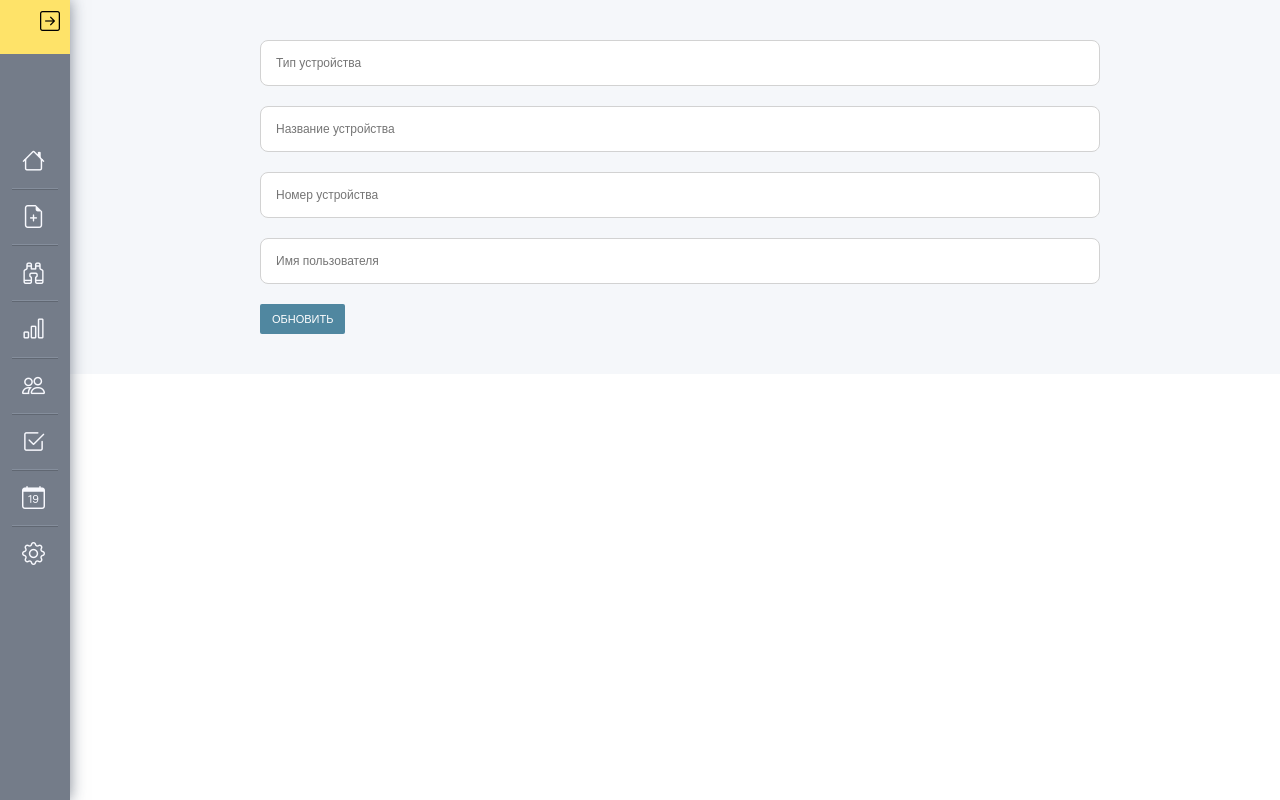
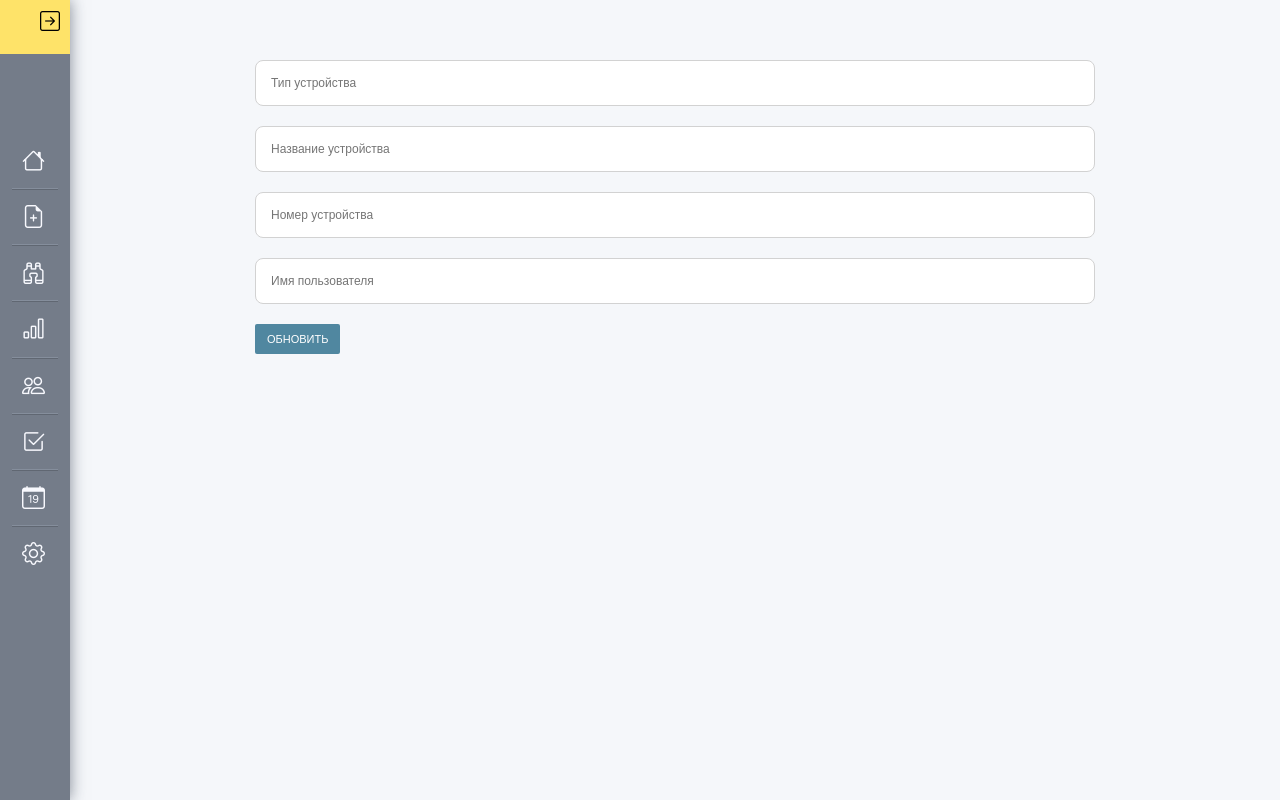
Before and after one commit to bartik369/app, a React (Create React App) app in the folder client/: page /edit_device in a window 1280 px wide. Built offline with nearby package versions, Linux system fonts and the light colour scheme.

Commit message:
all ok, before pagination

```diff
--- a/client/src/App.jsx
+++ b/client/src/App.jsx
@@ -21,11 +21,11 @@ function App() {
     <div className="App">
       <div
         className="menu-container">
-        <SideBar slideActive={setSlideStateContainer} />
+        <SideBar slideContentContainer={setSlideStateContainer} />
       </div>
       <div
-        className={`content-container slider${
-          slideStateContainer === false ? "slider" : ''
+        className={`content-container slided-content${
+          slideStateContainer === false ? "slided-content" : ''
         }`}
       >
         <Routes>
--- a/client/src/components/sidebar/SideBar.jsx
+++ b/client/src/components/sidebar/SideBar.jsx
@@ -2,7 +2,7 @@ import React, { useState } from "react";
 import MenuItem from './MenuItem';
 import '../../styles/App.css'
 
-const Sidebar = ({ slideActive, slideInActive }) => {
+const Sidebar = ({ slideContentContainer }) => {
   const [inActive, setInactive] = useState(false);
 
   const menuItem = [
@@ -31,7 +31,10 @@ const Sidebar = ({ slideActive, slideInActive }) => {
           ) : (
             <i class="bi bi-arrow-right-square"></i>
           )}
-          {inActive ? slideActive(true) : slideActive(false)}
+          {inActive
+          ? slideContentContainer(true)
+          : slideContentContainer(false)
+          }
         </button>
       </div>
       <nav className="menu">
--- a/client/src/styles/App.css
+++ b/client/src/styles/App.css
@@ -196,14 +196,15 @@
 
     .content-container {
         width: 100%;
-        height: 100%;
-        margin-left: 80px;
+        min-height: 100vh;
+        margin-left: 70px;
+        padding: 20px;
         transition: .5s ease-in-out;
     }
 
-    .content-container.slider {
+    .content-container.slided-content {
         width: 100%;
-        margin-left: 220px;
+        margin-left: 210px;
     }
 
     .sidebar {
@@ -218,7 +219,7 @@
 
     .sidebar.inactive {
         width: 70px;
-        height: 100vh;
+        height: 100%;
         box-shadow: 0 0 15px rgba(116, 124, 137, 0.9);
     }
 
```
